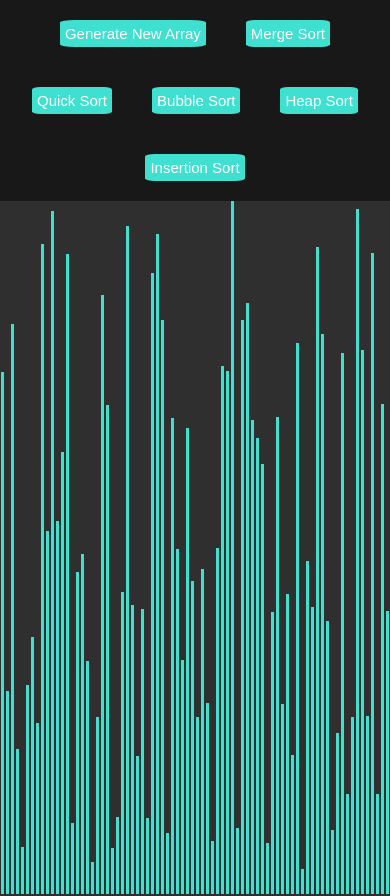
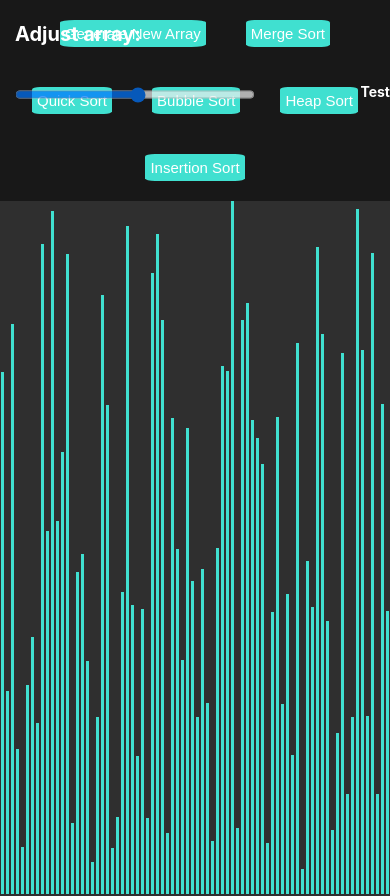
Before and after one commit to ElitistStone20/Soirting-Visualizer, a React (Create React App) app: page / in a window 390 px wide. Shown: the top 896 px of the page. Built offline with nearby package versions, Linux system fonts and the light colour scheme.

Commit message:
Adjustable array size
Implemented a range abr to adjust the size of the array, the bars are also responsive to the adjusted size and either increase or decrease in width depending on the size of the array

```diff
--- a/package.json
+++ b/package.json
@@ -34,5 +34,8 @@
       "last 1 firefox version",
       "last 1 safari version"
     ]
+  },
+  "devDependencies": {
+    "gh-pages": "^3.2.2"
   }
 }
--- a/src/SortingVisualizer/SortingVisualizer.css
+++ b/src/SortingVisualizer/SortingVisualizer.css
@@ -2,7 +2,10 @@
     --background-color: rgba(31, 31, 31, 0.925);
     --secondary-color: rgb(24, 24, 24);
     --text-color: white;
+    --bar-color: turquoise;
 }
+
+/*Options bar and all objects*/
 
 .options-container {
     background-color: var(--secondary-color);
@@ -19,8 +22,55 @@
     border-radius: 10%;
     font-size: 15px;
     transition: 0.5s;
+    -webkit-transition: 0.5s;
 }
 
+/*Slider*/
+
+.slidecontainer {
+    margin-top: 5px;
+    position: absolute;
+}
+.slidecontainer h2 {
+    color: var(--text-color);
+    font-size: 20px;
+    float: left;
+    padding-left: 15px;
+    position: relative;
+}
+.slidecontainer h3 {
+    color: var(--text-color);
+    font-size: 14px;
+    float: right;
+    position: relative;
+    margin-top: 21px;
+    padding-left: 10px;
+}
+
+.slider {
+    margin-top: 20px;
+    margin-left: 15px;
+    position: relative;
+    width: 15rem;
+    height: 25px;
+    float: left;
+    outline: none; /* Remove outline */
+    opacity: 0.7; /* Set transparency (for mouse-over effects on hover) */
+    transition: opacity .2s;
+}
+
+/* Mouse-over effects */
+.slider:hover {
+    opacity: 1; /* Fully shown on mouse-over */
+}
+
+/* The slider handle (use -webkit- (Chrome, Opera, Safari, Edge) and -moz- (Firefox) to override default look) */
+.slider::-webkit-slider-thumb {
+    cursor: pointer; /* Cursor on hover */
+}
+
+
+/*Main body of the webpage*/
 .body {
     background-color: var(--background-color);
 }
@@ -34,10 +84,11 @@
 
 .array-bar {
     width: 3px;
-    background-color: turquoise;
+    background-color: var(--bar-color);
     display: inline-block;
     margin: 0 1px;
     transition: 0.1s;
+    -webkit-transition: 0.1s;
 }
 
 .options-container {
@@ -45,7 +96,7 @@
 }
 
 
-/*Option button animations*/
+/*Option button animations and transitions*/
 
 .options-container button:hover {
     transform: scale(1.1);
--- a/src/SortingVisualizer/SortingVisualizer.jsx
+++ b/src/SortingVisualizer/SortingVisualizer.jsx
@@ -8,7 +8,7 @@ import { getInsertionSortAnimations } from '../sortingAlgorithms/insertion_sort'
 
 // Adjustable variables
 var ANIMATION_SPEED_MS = 9;
-var NUMBER_OF_ARRAY_BARS = 310;
+var ARRAY_SIZE = 310;
 var isSorting = false;
 const COMPLETED_SPEED = 3;
 const BAR_COLOUR = 'turquoise';
@@ -25,7 +25,34 @@ export default class SortingVisualizer extends React.Component {
 
     //On mount create the array
     componentDidMount() {
-        this.resetArray();
+        this.resetArray(310);
+    }
+
+    update_slider() {
+        var slider = document.getElementById("slider");
+        var output = document.getElementById("slider-output");
+
+        output.innerHTML = slider.value;
+        if (slider.value <= slider.max-1 && slider.value >= 5){
+            ARRAY_SIZE = slider.value;
+            this.resetArray();
+        }
+
+    }
+
+    responsive_bar_size() {
+        var array_bars = document.getElementsByClassName('array-bar');
+        var size = 2;
+        if (ARRAY_SIZE > 261) size = 1;
+        if (ARRAY_SIZE < 260) size = 5;
+        if (ARRAY_SIZE < 100) size = 15;
+        if (ARRAY_SIZE < 20) size = 20;
+        for (let i = 0; i < array_bars.length; i++) {
+            // Get the style property for the individual bar
+            const bar_style = array_bars[i].style;
+            //Set the width of the bar
+            bar_style.width = `${size}px`;
+        }
     }
 
     //Generates a new array of length n of n random integers, where n = the length of the array
@@ -36,11 +63,12 @@ export default class SortingVisualizer extends React.Component {
         this.reset_bar_colours();
         const array = [];
         // Loop through all bars
-        for (let i = 0; i < NUMBER_OF_ARRAY_BARS; i++){
+        for (let i = 0; i < ARRAY_SIZE; i++){
             // generate random integer between 10 and 700
             array.push(randomIntFromInterval(10, 700));
         }
         this.setState({array});
+        this.responsive_bar_size();
     }
 
     // Resets the bar colours
@@ -181,6 +209,11 @@ export default class SortingVisualizer extends React.Component {
         return (
             <div className="App">
                 <div className="options-container">
+                    <div className="slidecontainer">
+                        <h2>Adjust array:</h2>
+                        <input type="range" min="4" max="600" value="310" className="slider" id="slider" onChange={() => this.update_slider()}/>
+                        <h3 id="slider-output">Test</h3>
+                    </div>
                     <button type="button" id="option-button" onClick={() => this.resetArray()}>Generate New Array</button>
                     <button type="button" id="option-button" onClick={() => this.mergeSort()}>Merge Sort</button>
                     <button type="button" id="option-button" onClick={() => this.quickSort()}>Quick Sort</button>
```
Also changed, not shown: 1 other file (tests, documents, lock files or other folders).
